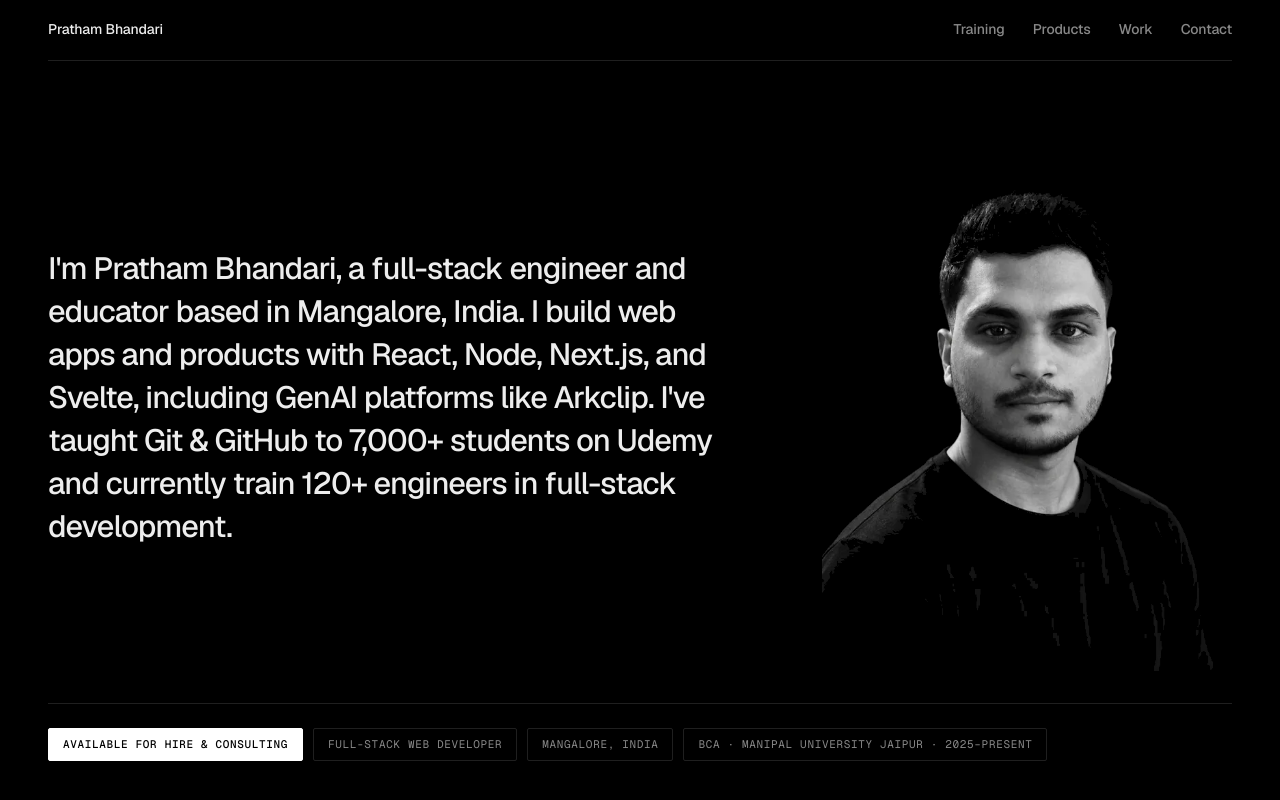
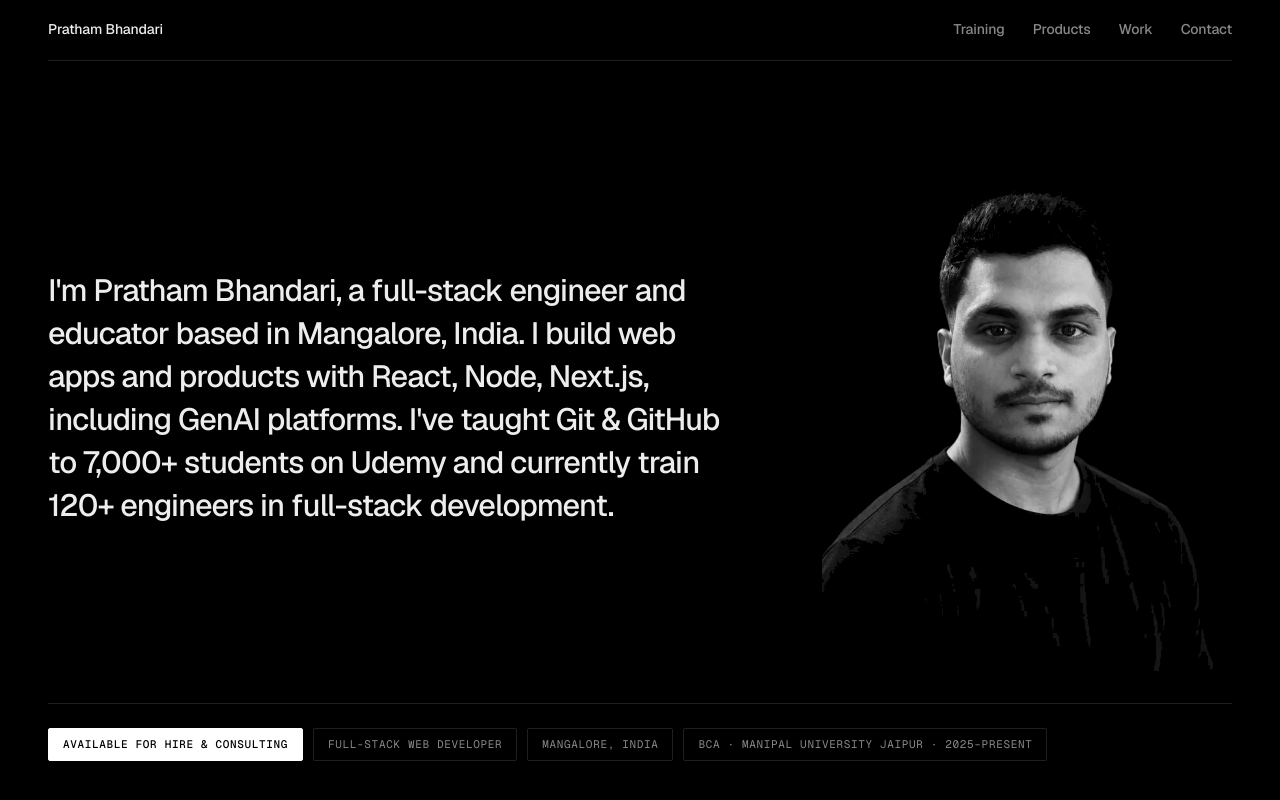
Before and after one commit to prathambhandari/prathambhandari.com, a React (Vite) app: page / in a window 1280 px wide. Shown: the top 800 px of the page. Built offline with nearby package versions, Linux system fonts and the light colour scheme.

Commit message:
info changes

```diff
--- a/src/App.jsx
+++ b/src/App.jsx
@@ -6,7 +6,7 @@ const profile = {
   location: "Mangalore, India",
   education: "BCA · Manipal University Jaipur · 2025–present",
   intro:
-    "I'm Pratham Bhandari, a full-stack engineer and educator based in Mangalore, India. I build web apps and products with React, Node, Next.js, and Svelte, including GenAI platforms like Arkclip. I've taught Git & GitHub to 7,000+ students on Udemy and currently train 120+ engineers in full-stack development.",
+    "I'm Pratham Bhandari, a full-stack engineer and educator based in Mangalore, India. I build web apps and products with React, Node, Next.js, including GenAI platforms. I've taught Git & GitHub to 7,000+ students on Udemy and currently train 120+ engineers in full-stack development.",
 };
 
 const experience = [
@@ -313,7 +313,9 @@ function App() {
             </div>
 
             <div className="hero__footer">
-              <span className="tag tag--accent">Available for Hire &amp; Consulting</span>
+              <span className="tag tag--accent">
+                Available for Hire &amp; Consulting
+              </span>
               <span className="tag">Full-Stack Web Developer</span>
               <span className="tag">{profile.location}</span>
               <span className="tag">{profile.education}</span>
@@ -617,7 +619,6 @@ function App() {
             </ul>
           </section>
 
-
           <section className="block" id="reviews">
             <header className="block__head">
               <h2 className="block__title">Reviews</h2>
```
